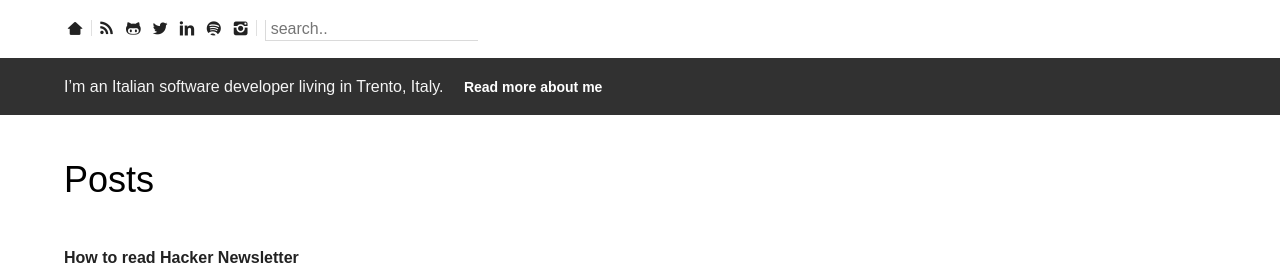
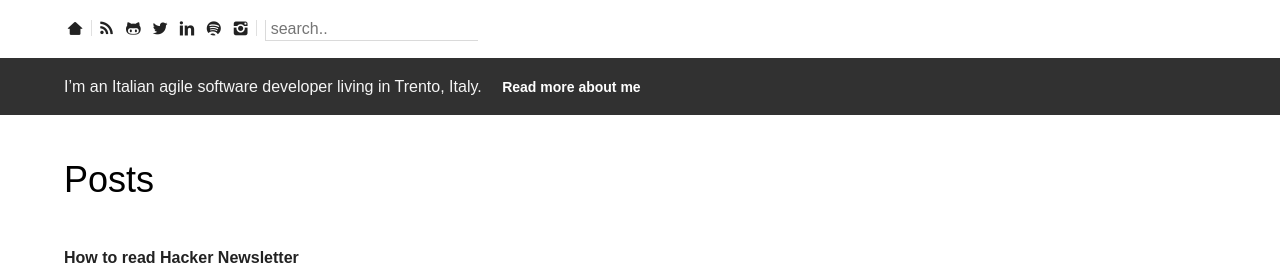
Before and after one commit to christian-fei/christian-fei.github.io-pandoc, a Jekyll site: the page built from index.html, in a window 1280 px wide and 900 px high. Shown: the top 270 px of the window. Built offline with Jekyll 4.4.1, drawn with Linux system fonts in a browser that asks for light colours; comment, search, counter and statistics services are not loaded.

Commit message:
i call myself agile in this commit

```diff
--- a/_includes/intro-line.html
+++ b/_includes/intro-line.html
@@ -1,5 +1,5 @@
 {% unless page.title == 'about' %}
 <section class="ph3 ph5-ns pv3 intro-line">
-  I’m an Italian software developer living in Trento, Italy. <a href="/about" class="ml3 f6 link white">Read more about me</a>
+  I’m an Italian agile software developer living in Trento, Italy. <a href="/about" class="ml3 f6 link white">Read more about me</a>
 </section>
 {% endunless %}
```
